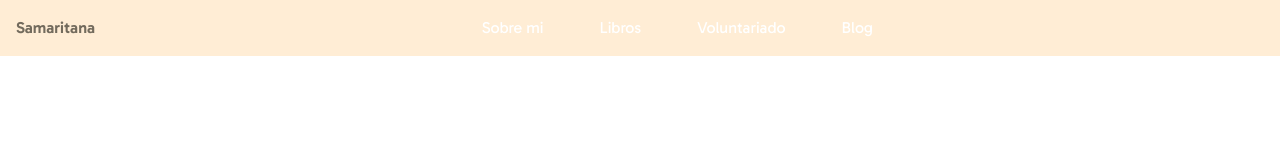
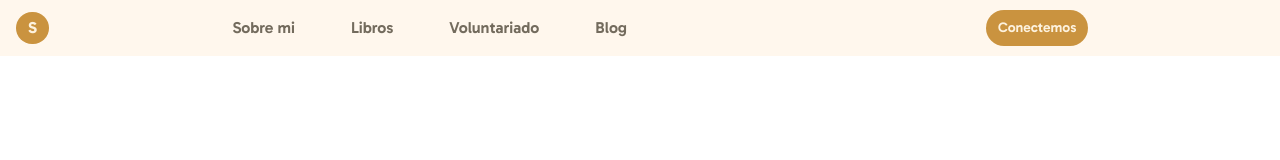
Before and after one commit to nsandoya/samaritana, an Astro site: page / in a window 1280 px wide. Built offline with nearby package versions, Linux system fonts and the light colour scheme; Astro itself is replaced by a stand-in of ours.

Commit message:
feat(styles): Navbar font sizes and colors

```diff
--- a/src/components/SimpleNavbar.astro
+++ b/src/components/SimpleNavbar.astro
@@ -8,9 +8,11 @@ const links = [
 ];
 ---
 
-<nav class="bg-orange-100">
+<nav class="bg-orange-50">
     <div class="container mx-auto px-4 py-2 flex justify-between items-center">
-        <a href="/" class="a-link">Samaritana</a>
+        <a href="/" class="hidden sm:flex a-link ">
+            <div class="flex rounded-full bg-ocre-110 justify-center px-3 py-1"><span class="text-ocre-30 font-bold">S</span></div>
+        </a>
 
         <!-- Botón del menú móvil -->
         <button id="mobile-menu-button" class="block sm:hidden">
@@ -19,13 +21,24 @@ const links = [
             </svg>
         </button>
 
+        <div class="block sm:hidden">
+            <a class="btn">
+                Conectemos
+            </a>
+        </div>
+
         <!-- Menú Desktop -->
         <div class="hidden sm:flex sm:items-center lg:space-x-8">
             {links.map(link => (
-                <a href={link.href} class="text-white hover:text-gray-300 px-3 py-2 rounded-md">
+                <a href={link.href} class="a-link px-3 py-2 rounded-md">
                   {link.text}
                 </a>
             ))}
+        </div>
+        <div class="hidden sm:flex sm:items-center lg:space-x-8">
+            <a class="btn">
+                Conectemos
+            </a>
         </div>
     </div>
 
@@ -39,15 +52,18 @@ const links = [
                 </svg>
             </button>
         </div>
-        <ul class="flex flex-col items-center justify-center h-full space-y-2 p-4">
+        <!-- Links -->
+        <ul class="flex flex-col items-center justify-center h-full p-4">
             {links.map(link => (
-                <a href={link.href} class="a-link py-2 px-4">
+                <a href={link.href} class="a-link py-2 px-4 space-y-2 ">
                   {link.text}
                 </a>
             ))}
-            <a class="btn">
+        <div class="mt-10">
+            <a class="btn text-base sm:text-sm">
                 Conectemos
             </a>
+        </div>
         </ul>
     </div>
 </nav>
--- a/src/styles/globals.css
+++ b/src/styles/globals.css
@@ -55,14 +55,16 @@
   }
 
   .a-link{
-    @apply text-ocreNeutral-120 font-semibold
+    @apply text-ocreNeutral-120
+    font-semibold text-lg sm:text-base
+    hover:text-ocre-110
   }
 
   /* Component styles */
   .btn{
-    @apply flex items-center w-fit h-[44px] p-[16px] mt-[20px] rounded-[1.2rem]
+    @apply flex items-center w-fit px-3 py-2 rounded-[1.2rem]
     bg-ocre-110 text-ocre-30
-    font-semibold
+    font-semibold text-sm
     hover:cursor-pointer
     hover:bg-ocre-100
   }
```
